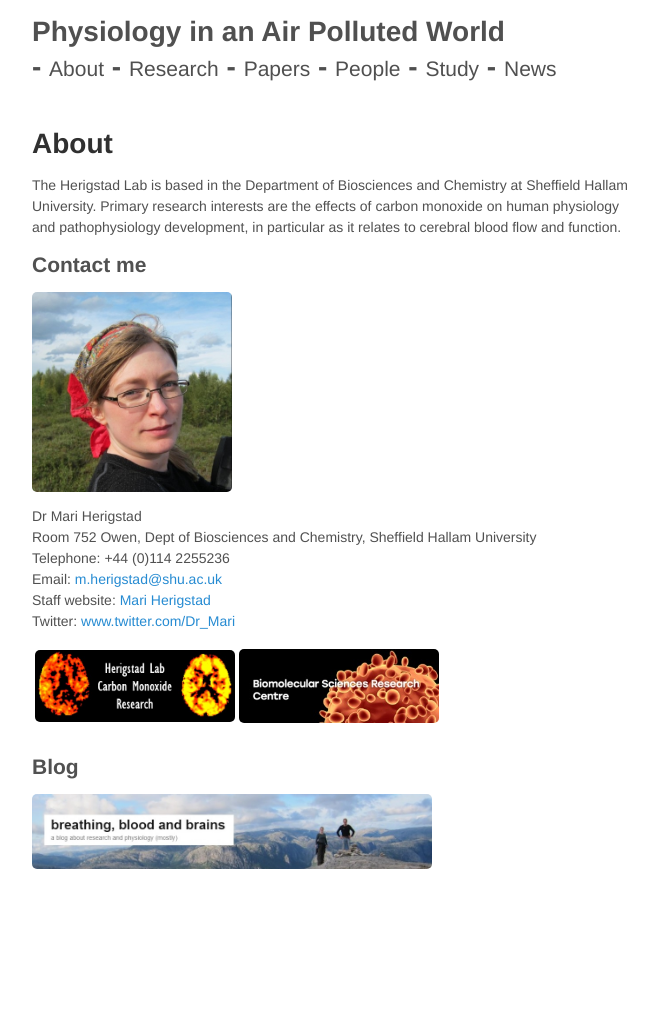
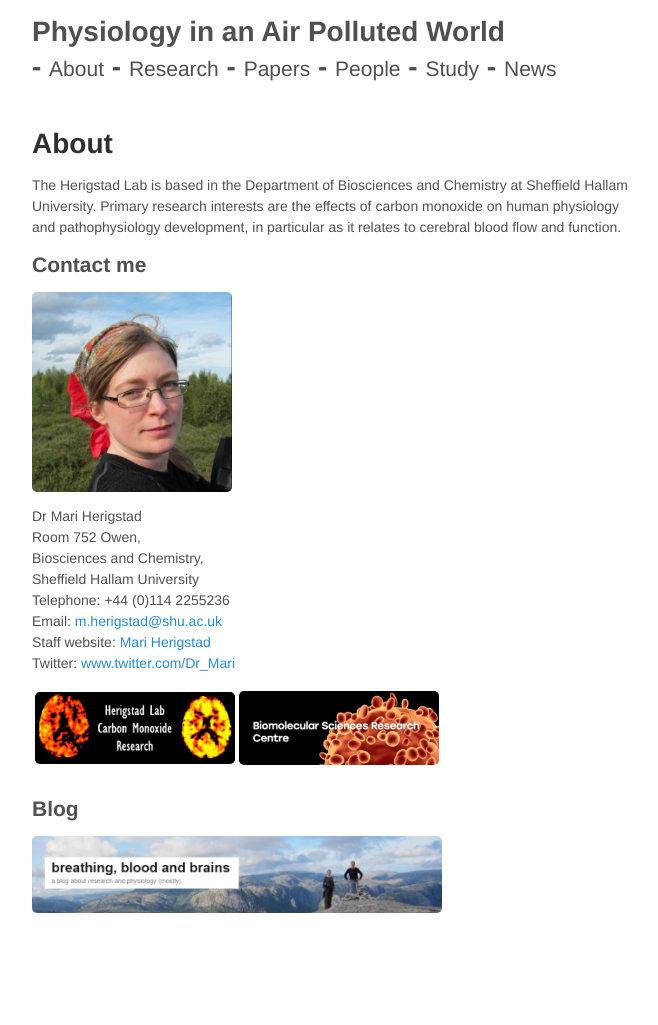
Before and after one commit to mariherigstad/mariherigstad.github.io, a Jekyll site: the page built from about.md, in a window 1280 px wide. Shown: the whole page, without its empty margins (307-965 px from the left). Built offline with Jekyll 4.4.1, drawn with Linux system fonts in a browser that asks for light colours; before the commit the page ends 981 px from its top, so only the background shows below that.

Commit message:
Update about.md

```diff
--- a/about.md
+++ b/about.md
@@ -10,7 +10,9 @@
 <img src="/assets/mariherigstadportrait.jpg" alt="Mari Herigstad" align="middle" style="width: 200px;"/>
 
 Dr Mari Herigstad<br>
-Room 752 Owen, Dept of Biosciences and Chemistry, Sheffield Hallam University<br>
+Room 752 Owen,<br>
+Biosciences and Chemistry,<br>
+Sheffield Hallam University<br>
 Telephone: +44 (0)114 2255236<br>
 Email: <m.herigstad@shu.ac.uk><br>
 Staff website: <a href="https://www.shu.ac.uk/about-us/our-people/staff-profiles/mari-herigstad">Mari Herigstad</a><br>
@@ -26,5 +28,5 @@
 
 
 ## Blog
-<a href="https://mariherigstad.wordpress.com"><img src="/assets/blog_banner.jpg" alt="Blog" align="middle" style="width: 400px;"/> </a>
+<a href="https://mariherigstad.wordpress.com"><img src="/assets/blog_banner.jpg" alt="Blog" align="middle" style="width: 410px;"/> </a>
 <br>
```
